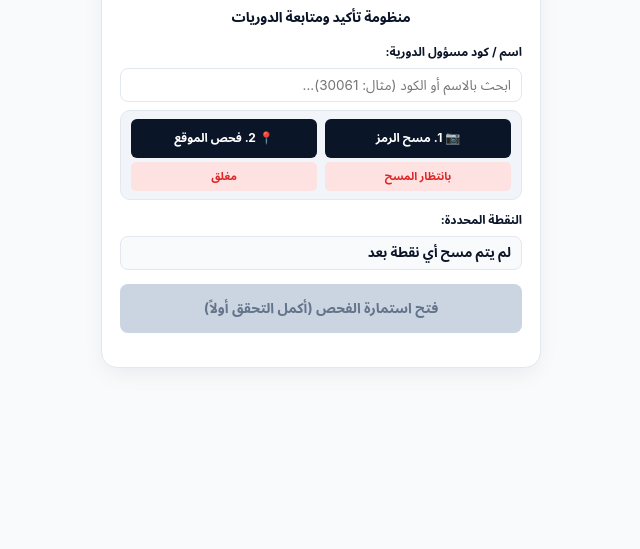
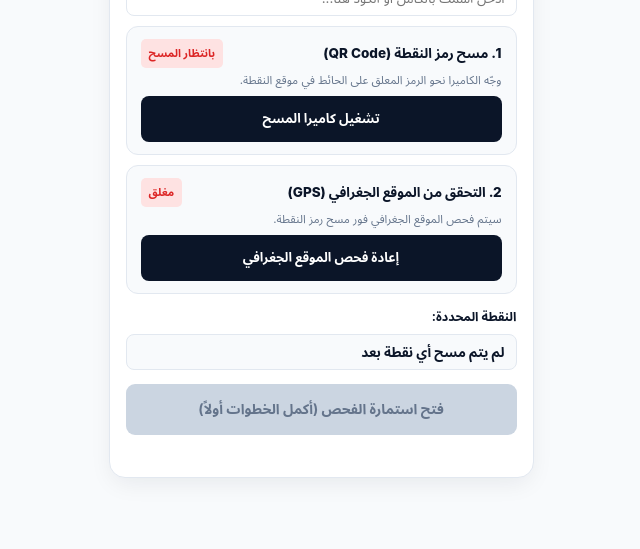
Before and after one commit to abdutuhamii/patrol-dashboard, a plain HTML site: page index.html in a window 1280 px wide. Shown: the part 251-800 px from the top of the page, without its empty margins (319-959 px from the left). Drawn offline with nearby package versions, Linux system fonts and the light colour scheme; no server answers.

Commit message:
Update index.html

```diff
--- a/index.html
+++ b/index.html
@@ -3,9 +3,9 @@
 <head>
     <meta charset="UTF-8">
     <meta name="viewport" content="width=device-width, initial-scale=1.0, maximum-scale=1.0, user-scalable=no">
-    <!-- Ensures external Wikimedia assets are not blocked by referrer checks -->
+    <!-- Ensures external Wikimedia assets load without referrer blocks -->
     <meta name="referrer" content="no-referrer">
-    <title>DP World - منظومة الدوريات</title>
+    <title>DP World - دوريات الموقع</title>
     <!-- In-browser QR code scanner engine -->
     <script src="https://cdn.jsdelivr.net/npm/jsqr@1.4.0/dist/jsQR.min.js"></script>
     <style>
@@ -23,42 +23,39 @@
             font-family: -apple-system, BlinkMacSystemFont, "Segoe UI", Roboto, "Noto Sans Arabic", Tahoma, sans-serif;
             background-color: var(--dp-bg);
             color: var(--dp-navy);
-            height: 100vh;
+            min-height: 100vh;
             display: flex;
             align-items: center;
             justify-content: center;
-            padding: 8px;
-            overflow: hidden; /* Prevents mobile screen bounce */
+            padding: 12px;
         }
+
+        /* Dashboard Card - Compact and Proportionate */
         .dashboard {
             width: 100%;
-            max-width: 440px;
+            max-width: 425px; /* Sized a little smaller than before */
             background: #ffffff;
-            padding: 14px 18px;
+            padding: 18px 16px;
             border-radius: 16px;
-            box-shadow: 0 8px 25px -5px rgba(11, 21, 40, 0.08);
+            box-shadow: 0 8px 24px -4px rgba(11, 21, 40, 0.08);
             border: 1px solid var(--dp-border);
-            display: flex;
-            flex-direction: column;
-            justify-content: space-between;
         }
 
-        /* Header & Official Wikipedia Logo */
+        /* Header & DP World Official Logo */
         .header {
             text-align: center;
-            margin-bottom: 8px;
-            position: relative;
+            margin-bottom: 12px;
         }
         .logo {
-            height: 38px;
-            max-width: 180px;
+            height: 44px;
+            max-width: 200px;
             object-fit: contain;
-            margin: 0 auto 4px auto;
+            margin: 0 auto 6px auto;
             display: block;
         }
         .app-title {
-            font-size: 14px;
-            font-weight: 700;
+            font-size: 15px;
+            font-weight: 800;
             color: var(--dp-navy);
             letter-spacing: -0.2px;
         }
@@ -67,21 +64,60 @@
             width: 100%;
             background: linear-gradient(90deg, var(--dp-berry) 0%, var(--dp-green) 100%);
             border-radius: 2px;
-            margin: 6px 0 10px 0;
+            margin: 8px 0 12px 0;
         }
 
-        /* Compact Form Controls */
-        .form-group { margin-bottom: 8px; }
+        /* Stacked Step Cards (Matching Screenshot) */
+        .step-card {
+            background: #f8fafc;
+            border: 1.5px solid var(--dp-border);
+            border-radius: 12px;
+            padding: 12px 14px;
+            margin-bottom: 10px;
+        }
+        .card-top {
+            display: flex;
+            justify-content: space-between;
+            align-items: center;
+            margin-bottom: 4px;
+        }
+        .card-title {
+            font-size: 13.5px;
+            font-weight: 800;
+            color: var(--dp-navy);
+        }
+        .card-subtext {
+            font-size: 11.5px;
+            color: var(--dp-gray);
+            margin-bottom: 8px;
+            line-height: 1.4;
+        }
+
+        /* Badges */
+        .badge {
+            display: inline-block;
+            padding: 3px 8px;
+            border-radius: 5px;
+            font-size: 11px;
+            font-weight: 700;
+            text-align: center;
+        }
+        .badge-pending { background: #fee2e2; color: var(--danger); }
+        .badge-ok { background: #d1fae5; color: var(--dp-green); }
+        .badge-active { background: #fce7f3; color: var(--dp-berry); }
+
+        /* Form Controls */
+        .form-group { margin-bottom: 10px; }
         label {
             display: block;
-            font-size: 12px;
+            font-size: 12.5px;
             font-weight: 700;
             color: var(--dp-navy);
-            margin-bottom: 3px;
+            margin-bottom: 4px;
         }
         input, select, textarea {
             width: 100%;
-            padding: 8px 10px;
+            padding: 9px 11px;
             border: 1.5px solid var(--dp-border);
             border-radius: 8px;
             font-size: 13.5px;
@@ -95,64 +131,32 @@
             outline: none;
         }
 
-        /* Two-Factor Verification Row (Compact) */
-        .verification-panel {
-            background: #f1f5f9;
-            border: 1px solid var(--dp-border);
-            border-radius: 10px;
-            padding: 8px 10px;
-            margin-bottom: 8px;
-            display: grid;
-            grid-template-columns: 1fr 1fr;
-            gap: 8px;
-        }
-        .v-item {
-            display: flex;
-            flex-direction: column;
-            align-items: center;
-            justify-content: center;
-            text-align: center;
-        }
-        .badge {
-            display: inline-block;
-            padding: 3px 6px;
-            border-radius: 5px;
-            font-size: 11px;
-            font-weight: 700;
-            margin-top: 4px;
-            width: 100%;
-            text-align: center;
-        }
-        .badge-pending { background: #fee2e2; color: var(--danger); }
-        .badge-ok { background: #d1fae5; color: var(--dp-green); }
-        .badge-active { background: #fce7f3; color: var(--dp-berry); }
-
         /* Action Buttons */
         .btn {
             background: var(--dp-navy);
             color: white;
             border: none;
-            padding: 7px 10px;
-            border-radius: 6px;
+            padding: 9px 12px;
+            border-radius: 8px;
             cursor: pointer;
             width: 100%;
             font-weight: 700;
-            font-size: 12px;
+            font-size: 13px;
             font-family: inherit;
             transition: all 0.2s;
         }
         .btn:active { transform: scale(0.98); }
-        .btn-open-form {
+        .btn-submit {
             background: linear-gradient(90deg, var(--dp-berry) 0%, #9d174d 100%);
-            padding: 10px;
+            padding: 11px;
             font-size: 14px;
-            border-radius: 8px;
-            margin-top: 6px;
+            border-radius: 9px;
+            margin-top: 4px;
         }
-        .btn-open-form.active-ready {
+        .btn-submit.active-ready {
             background: linear-gradient(90deg, var(--dp-green) 0%, #047857 100%);
         }
-        .btn-open-form:disabled {
+        .btn-submit:disabled {
             background: #cbd5e1;
             color: #64748b;
             cursor: not-allowed;
@@ -161,16 +165,17 @@
 
         /* Message Banner */
         .msg {
-            font-size: 11.5px;
+            font-size: 12px;
             font-weight: 700;
             text-align: center;
-            min-height: 16px;
-            margin-top: 4px;
+            min-height: 18px;
+            margin-top: 6px;
+            line-height: 1.4;
         }
         .danger-text { color: var(--danger); }
         .success-text { color: var(--dp-green); }
 
-        /* Modals (Camera & Form Questionnaire) */
+        /* Modals */
         .modal-overlay {
             position: fixed;
             top: 0; left: 0; right: 0; bottom: 0;
@@ -184,11 +189,11 @@
         .modal-box {
             background: #fff;
             width: 100%;
-            max-width: 420px;
+            max-width: 400px;
             border-radius: 14px;
-            padding: 16px;
+            padding: 18px 16px;
             box-shadow: 0 10px 30px rgba(0,0,0,0.3);
-            max-height: 90vh;
+            max-height: 88vh;
             overflow-y: auto;
         }
         .modal-title {
@@ -202,8 +207,8 @@
         }
         .modal-camera video {
             width: 100%;
-            max-width: 280px;
-            aspect-ratio: 1 / 1;
+            max-width: 270px;
+            aspect-ratio: 1/1;
             border-radius: 12px;
             object-fit: cover;
             border: 2px solid var(--dp-green);
@@ -217,9 +222,10 @@
             padding: 8px;
             border-radius: 8px;
             width: 100%;
-            margin-top: 6px;
+            margin-top: 8px;
             cursor: pointer;
             font-weight: 700;
+            font-size: 13px;
             font-family: inherit;
         }
     </style>
@@ -236,38 +242,47 @@
              crossorigin="anonymous"
              onerror="this.onerror=null; this.src='https://upload.wikimedia.org/wikipedia/commons/thumb/2/2d/DP_World_2021_logo.svg/500px-DP_World_2021_logo.svg.png';">
         <div class="brand-line"></div>
-        <div class="app-title">منظومة تأكيد ومتابعة الدوريات</div>
+        <div class="app-title">دوريات الموقع</div>
     </div>
 
     <!-- Searchable Officer Selection Input -->
     <div class="form-group">
-        <label for="officer-input">اسم / كود مسؤول الدورية:</label>
-        <input type="text" id="officer-input" list="officers-datalist" placeholder="ابحث بالاسم أو الكود (مثال: 30061)..." autocomplete="off" required>
+        <label for="officer-input">اسم مسؤول الدورية / الضابط:</label>
+        <input type="text" id="officer-input" list="officers-datalist" placeholder="أدخل اسمك بالكامل أو الكود هنا..." autocomplete="off" required>
         <datalist id="officers-datalist">
             <!-- Loaded dynamically from Google Sheets 'Officers' tab -->
         </datalist>
     </div>
 
-    <!-- Compact Two-Factor Verification Row -->
-    <div class="verification-panel">
-        <div class="v-item">
-            <button type="button" class="btn" id="start-cam-btn" onclick="openScannerModal()">📷 1. مسح الرمز</button>
+    <!-- Stacked Step 1 Card: QR Scanner (Matching Screenshot) -->
+    <div class="step-card">
+        <div class="card-top">
+            <span class="card-title">1. مسح رمز النقطة (QR Code)</span>
             <span id="code-badge" class="badge badge-pending">بانتظار المسح</span>
         </div>
-        <div class="v-item">
-            <button type="button" class="btn" id="verify-gps-btn" onclick="verifyGPSPresence()" disabled>📍 2. فحص الموقع</button>
+        <p class="card-subtext">وجّه الكاميرا نحو الرمز المعلق على الحائط في موقع النقطة.</p>
+        <button type="button" class="btn" id="start-cam-btn" onclick="openScannerModal()">تشغيل كاميرا المسح</button>
+    </div>
+
+    <!-- Stacked Step 2 Card: GPS Geofence (Matching Screenshot) -->
+    <div class="step-card">
+        <div class="card-top">
+            <span class="card-title">2. التحقق من الموقع الجغرافي (GPS)</span>
             <span id="gps-badge" class="badge badge-pending">مغلق</span>
         </div>
+        <p class="card-subtext" id="target-desc">سيتم فحص الموقع الجغرافي فور مسح رمز النقطة.</p>
+        <button type="button" class="btn" id="verify-gps-btn" onclick="verifyGPSPresence()" disabled>إعادة فحص الموقع الجغرافي</button>
     </div>
 
-    <!-- Checkpoint Display -->
+    <!-- Scanned Checkpoint Status -->
     <div class="form-group">
         <label>النقطة المحددة:</label>
-        <input type="text" id="active-point-display" value="لم يتم مسح أي نقطة بعد" readonly style="background:#f8fafc; font-weight:bold;">
+        <input type="text" id="active-point-display" value="لم يتم مسح أي نقطة بعد" readonly style="background:#f8fafc; font-weight:700;">
     </div>
 
-    <button type="button" class="btn btn-open-form" id="open-questionnaire-btn" onclick="openQuestionModal()" disabled>
-        فتح استمارة الفحص (أكمل التحقق أولاً)
+    <!-- Main Action Button to open the Questionnaire Modal -->
+    <button type="button" class="btn btn-submit" id="open-questionnaire-btn" onclick="openQuestionModal()" disabled>
+        فتح استمارة الفحص (أكمل الخطوات أولاً)
     </button>
 
     <div id="status-feedback" class="msg"></div>
@@ -283,17 +298,17 @@
     </div>
 </div>
 
-<!-- Modal 2: Dynamic Form Questionnaire (fen001) -->
+<!-- Modal 2: Dynamic Form Questionnaire (fen001 -> Fence Sheet) -->
 <div class="modal-overlay" id="form-modal">
     <div class="modal-box">
         <div class="modal-title" id="form-modal-title">استمارة فحص النقطة</div>
 
         <form id="dynamic-patrol-form" onsubmit="submitPatrolAnswers(event)">
             <div id="dynamic-questions-container">
-                <!-- Dynamically generated according to FormCode -->
+                <!-- Dynamically populated according to FormCode -->
             </div>
 
-            <button type="submit" class="btn" style="background:var(--dp-green); padding:10px; font-size:14px; margin-top:10px;" id="submit-answers-btn">
+            <button type="submit" class="btn" style="background:var(--dp-green); padding:11px; font-size:14px; margin-top:10px;" id="submit-answers-btn">
                 ✔ إرسال وحفظ تقرير الفحص
             </button>
             <button type="button" class="close-btn" onclick="closeQuestionModal()">إغلاق مؤقت</button>
@@ -423,9 +438,11 @@
                     codeVerified = true;
 
                     codeBadge.className = "badge badge-ok";
-                    codeBadge.innerText = detectedCheckpoint.name.substring(0, 14);
+                    codeBadge.innerText = "تم التحقق ✔️";
 
                     document.getElementById("active-point-display").value = `${detectedCheckpoint.name} (${detectedCheckpoint.code})`;
+                    document.getElementById("target-desc").innerText = `النقطة: ${detectedCheckpoint.name} (السماحية: ${detectedCheckpoint.tolerance || 10}م)`;
+
                     feedback.className = "msg success-text";
                     feedback.innerText = `تم التعرف على (${detectedCheckpoint.name}). جاري فحص GPS...`;
 
@@ -459,14 +476,14 @@
 
             if (distance <= effectiveTolerance) {
                 badge.className = "badge badge-ok";
-                badge.innerText = `مؤكد (${distance}م)`;
+                badge.innerText = `مؤكد (${distance}م) ✔️`;
 
                 feedback.className = "msg success-text";
-                feedback.innerText = `تم تأكيد التواجد (${distance}م). اضغط على زر فتح الاستمارة أدناه.`;
+                feedback.innerText = `تم تأكيد التواجد في الموقع (${distance}م). يمكنك فتح الاستمارة الآن.`;
 
                 const openBtn = document.getElementById("open-questionnaire-btn");
                 openBtn.disabled = false;
-                openBtn.className = "btn btn-open-form active-ready";
+                openBtn.className = "btn btn-submit active-ready";
                 openBtn.innerText = "📋 فتح استمارة الفحص الآن";
             } else {
                 badge.className = "badge badge-pending";
@@ -535,6 +552,7 @@
         verifiedGPS = { lat: null, lon: null, accuracy: null, distance: null };
 
         document.getElementById("active-point-display").value = "لم يتم مسح أي نقطة بعد";
+        document.getElementById("target-desc").innerText = "سيتم فحص الموقع الجغرافي فور مسح رمز النقطة.";
 
         const codeBadge = document.getElementById("code-badge");
         codeBadge.className = "badge badge-pending";
@@ -548,11 +566,11 @@
 
         const openBtn = document.getElementById("open-questionnaire-btn");
         openBtn.disabled = true;
-        openBtn.className = "btn btn-open-form";
-        openBtn.innerText = "فتح استمارة الفحص (أكمل التحقق أولاً)";
+        openBtn.className = "btn btn-submit";
+        openBtn.innerText = "فتح استمارة الفحص (أكمل الخطوات أولاً)";
     }
 
-    // Submit Questionnaire Answers
+    // Submit Questionnaire Answers to Google Apps Script -> Saved in "Fence" Sheet
     function submitPatrolAnswers(event) {
         event.preventDefault();
         const feedback = document.getElementById("status-feedback");
@@ -567,7 +585,6 @@
         submitBtn.disabled = true;
         submitBtn.innerText = "جاري الحفظ...";
 
-        // Collect structured answers as key-value pairs
         const formEl = event.target;
         const formData = new FormData(formEl);
         let answersObj = {};
@@ -583,7 +600,7 @@
             officer: officer,
             checkpoint: `${detectedCheckpoint.name} (${detectedCheckpoint.code})`,
             formCode: detectedCheckpoint.formCode || "fen001",
-            answers: answersObj,                // Structured dictionary for dedicated columns
+            answers: answersObj,
             answersSummary: answersSummary,
             latitude: verifiedGPS.lat,
             longitude: verifiedGPS.lon,
```
